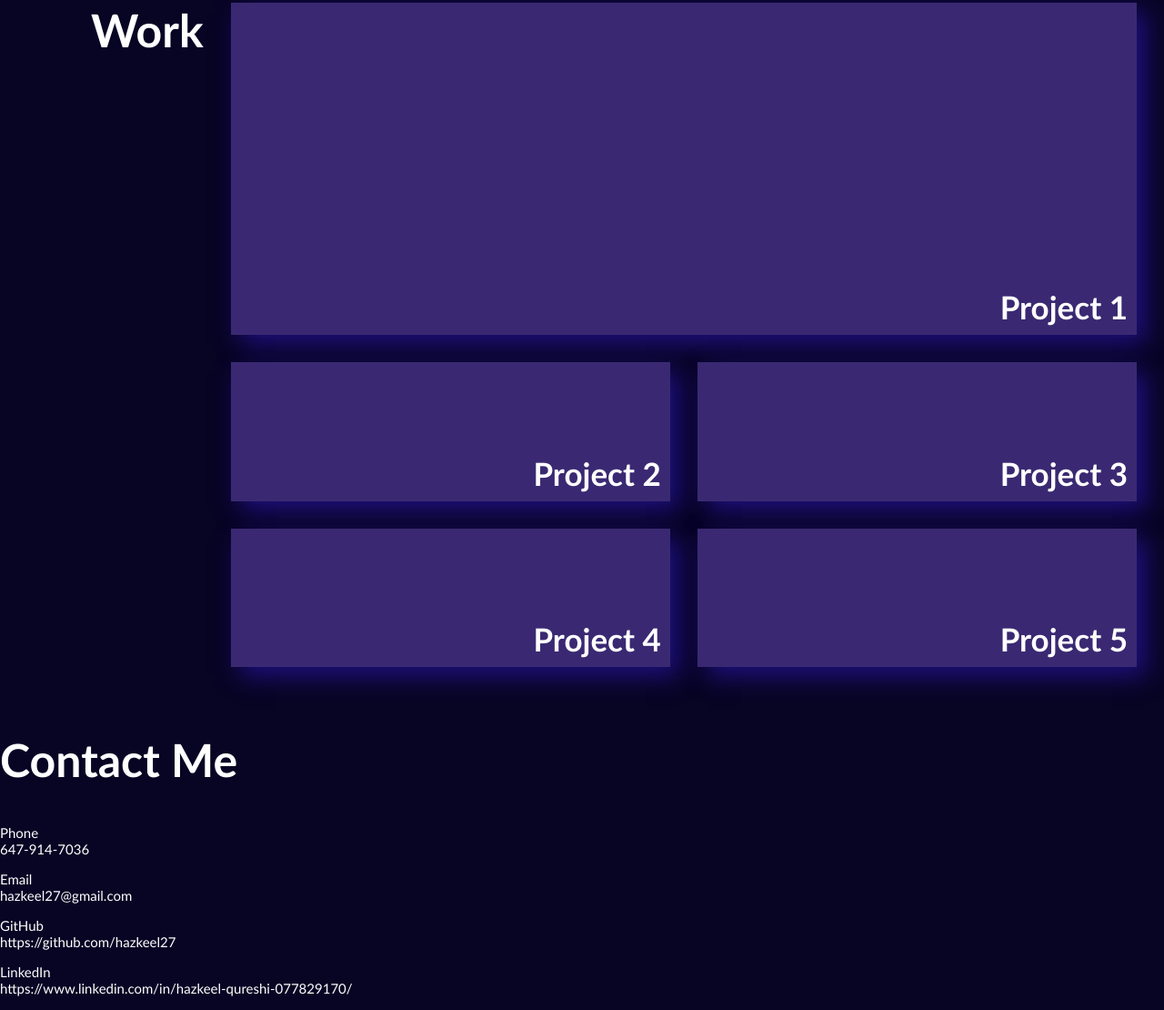
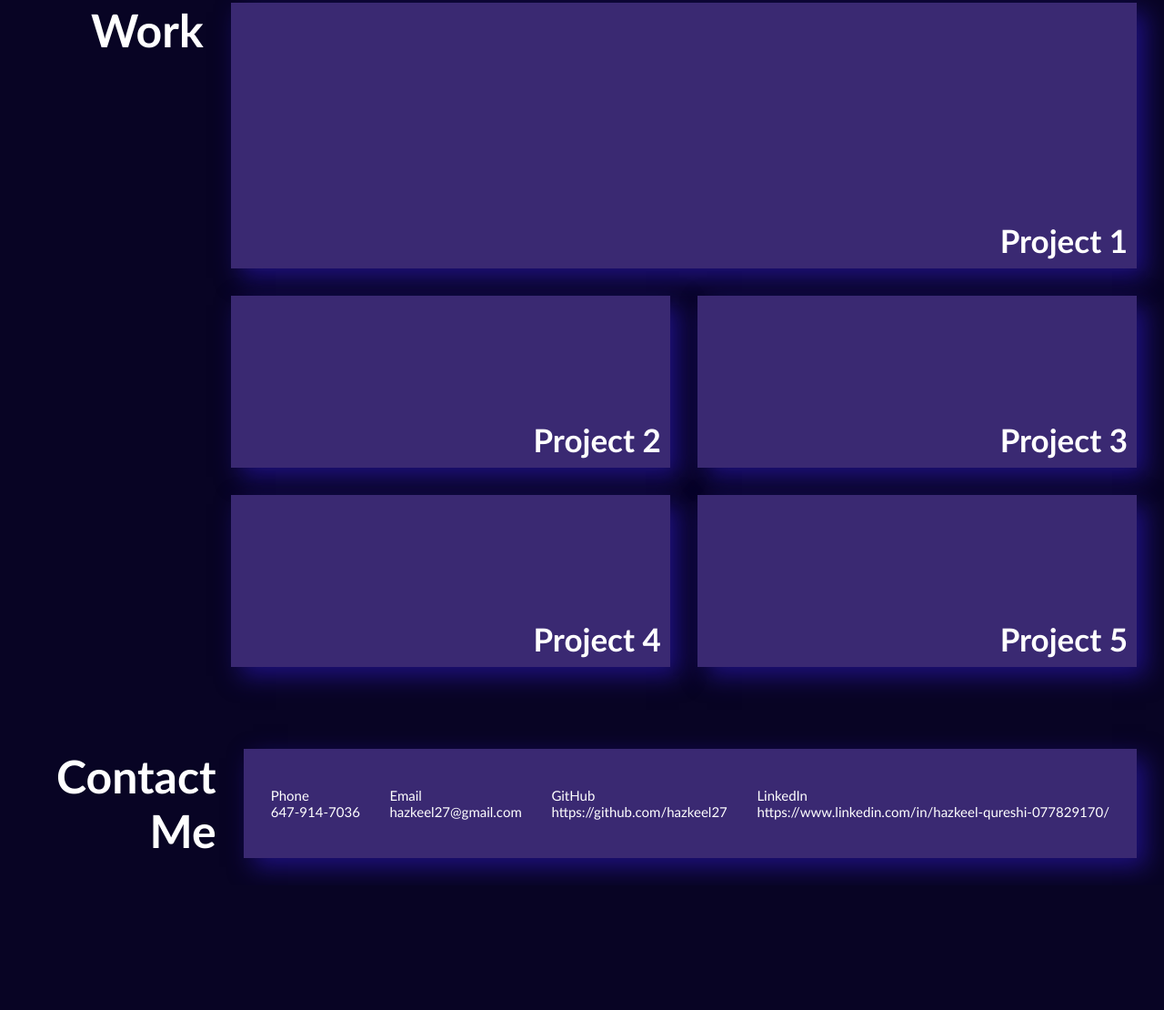
Before and after one commit to hazkeel27/professional-portfolio, a plain HTML site: page index.html in a window 1280 px wide. Shown: the part 1453-2563 px from the top of the page at 91% size. After the commit the page ends 2426 px from the top, so only its background shows below. Drawn offline with Linux system fonts and the light colour scheme.

Commit message:
applied css to the contact me section of the index.html

```diff
--- a/assets/css/style.css
+++ b/assets/css/style.css
@@ -147,6 +147,7 @@ nav a {
 /*----------ABOUT ME SECTION CSS - ENDS----------*/
 
 /*----------WORK SECTION CSS - BEGINS----------*/
+/*setting the structure of the work section with a class named work*/
 .work{
     display: flex;
     flex-direction: row;
@@ -154,6 +155,7 @@ nav a {
     padding-top: 30px;
 }
 
+/*applying css to the h2 tag of work section*/
 .work h2{
     margin: 0;
     padding-left: 100px;
@@ -161,6 +163,7 @@ nav a {
     text-align: right;
 }
 
+/*setting structure to the work section's div tag by expanding the div*/
 .parent-div{
     width: 100%;
     height: 95vh;
@@ -169,10 +172,12 @@ nav a {
 
 }
 
+/*setting the flex grow so that the first project fills up the top half*/
 .child-div{
-    flex: 1;
+    flex-grow: 1;
 }
 
+/*applying css to the first project div*/
 .top-div{
     margin-bottom: 30px;
     margin-right: 30px;
@@ -183,12 +188,14 @@ nav a {
     justify-content: flex-start;
 }
 
+/*applying css to the div which contains the other four projects*/
 .bottom-div{
     display: flex;
     flex-direction: row;
     height: 50%;
 }
 
+/*applying css to the four projects*/
 .individual-bottom-div{
     display: flex;
     flex-direction: column-reverse;
@@ -200,11 +207,44 @@ nav a {
     box-shadow: 10px 10px 25px #1E107D;
 }
 
+/*applying margin to the h3 in work section*/
 .parent-div h3{
     margin-bottom: 10px;
     margin-right: 10px;
 }
 /*----------WORK SECTION CSS - ENDS----------*/
+
+/*----------CONTACT ME CSS - BEGINS----------*/
+.contact-me{
+    display: flex;
+    flex-direction: row;
+    margin-bottom: 30px;
+    margin-right: 30px;
+    padding-top: 30px;
+}
+
+.contact-me h2{
+    margin: 0;
+    padding-left: 45px;
+    padding-right: 30px;
+    text-align: right;
+}
+
+/*applying css to the contact me section's div tag*/
+.contact-me div{
+    margin: 0;
+    padding-left: 30px;
+    padding-right: 30px;
+    background-color: #3A2972;
+    box-shadow: 10px 10px 25px #1E107D;
+    width: 100%;
+    display: flex;
+    flex-wrap: wrap;
+    flex-direction: row;
+    justify-content: space-between;
+    align-items: center;
+}
+/*----------CONTACT ME CSS - ENDS----------*/
 
   /*align center class*/
 .align-center
--- a/index.html
+++ b/index.html
@@ -77,10 +77,10 @@
     <section id="anchor-contact-me" class="contact-me">
         <h2>Contact Me</h2>
         <div>
-            <p>Phone<br>647-914-7036</p>
-            <p>Email<br>hazkeel27@gmail.com</p>
-            <p>GitHub<br>https://github.com/hazkeel27</p>
-            <p>LinkedIn<br>https://www.linkedin.com/in/hazkeel-qureshi-077829170/</p>
+            <p>Phone<br><a href="tel:6479147036">647-914-7036</a></p>
+            <p>Email<br><a href="mailto:hazkeel27@gmail.com">hazkeel27@gmail.com</a></p>
+            <p>GitHub<br><a href="https://github.com/hazkeel27">https://github.com/hazkeel27</a></p>
+            <p>LinkedIn<br><a href="https://www.linkedin.com/in/hazkeel-qureshi-077829170/">https://www.linkedin.com/in/hazkeel-qureshi-077829170/</a></p>
         </div>
     </section>
 </body>
```
